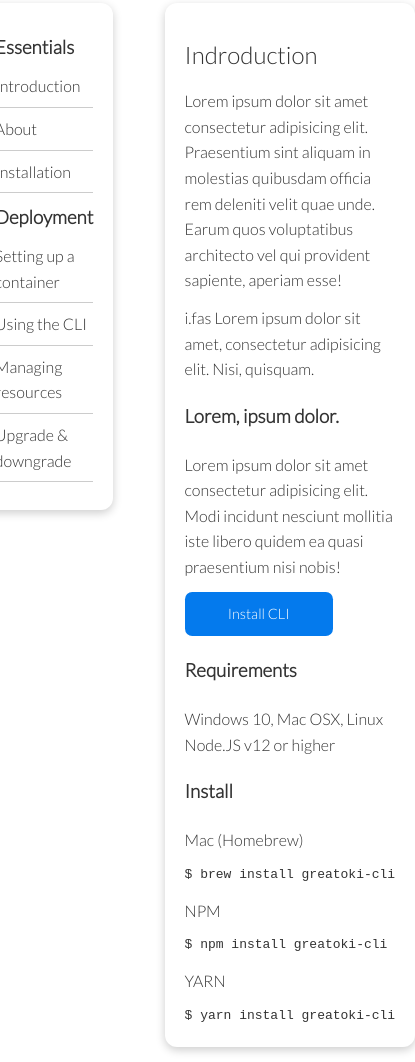
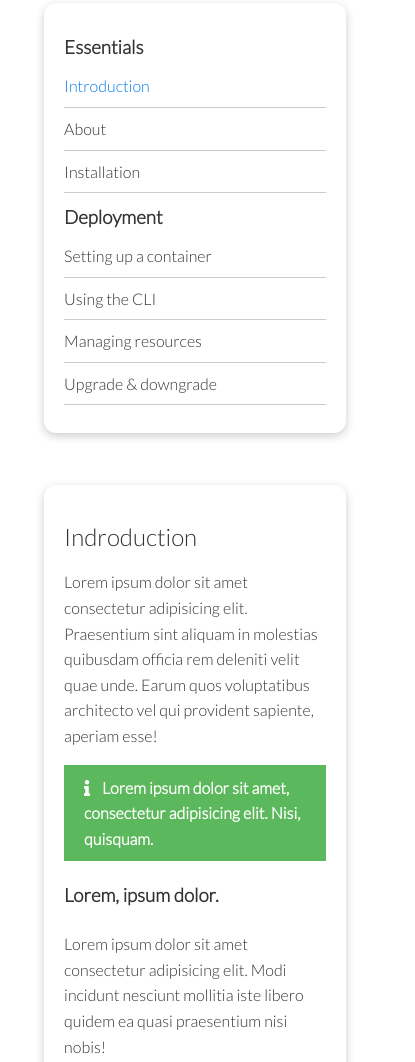
Before and after one commit to bytefulness/greatoki, a website: page docs.html in a window 390 px wide. Shown: the part 730-1792 px from the top of the page, 415 px wide, since content can reach past the window. Drawn offline with Linux system fonts and the light colour scheme.

Commit message:
Completed docs.html And Added Responsiveness
Completed responsive design for docs.html, features.html

```diff
--- a/docs.html
+++ b/docs.html
@@ -56,7 +56,7 @@
           <nav>
             <ul class="aside__nav">
               <li class="nav__item">
-                <a href="#" class="nav__link">Introduction</a>
+                <a href="#" class="nav__link text--primary">Introduction</a>
               </li>
               <li class="nav__item">
                 <a href="#" class="nav__link">About</a>
@@ -95,7 +95,7 @@
             aperiam esse!
           </p>
           <div class="alert alert--success">
-            i.fas <fa-info></fa-info>Lorem ipsum dolor sit amet, consectetur
+            <i class="fas fa-info"></i>Lorem ipsum dolor sit amet, consectetur
             adipisicing elit. Nisi, quisquam.
           </div>
           <h3>Lorem, ipsum dolor.</h3>
--- a/src/scss/1-base/_base.scss
+++ b/src/scss/1-base/_base.scss
@@ -43,3 +43,10 @@ img {
   width: 100%;
   height: auto;
 }
+
+code,
+pre {
+  background: #333;
+  color: $color-light;
+  padding: 0.8rem;
+}
--- a/src/scss/1-base/_utility.scss
+++ b/src/scss/1-base/_utility.scss
@@ -27,6 +27,28 @@
 
 .xl {
   font-size: 4rem;
+}
+
+// Alert
+.alert {
+  background-color: $color-light;
+  padding: 10px 20px;
+  font-weight: bold;
+  margin: 1rem 0;
+
+  & i {
+    margin-right: 0.75rem;
+  }
+
+  &--success {
+    background-color: $success-color;
+    color: $color-light;
+  }
+
+  &--error {
+    background-color: $error-color;
+    color: $color-light;
+  }
 }
 
 .flex {
@@ -71,7 +93,9 @@
   section.stats .grid,
   section.cli .grid,
   section.cloud .grid,
-  footer.footer .grid {
+  footer.footer .grid,
+  main section.features-main .grid,
+  main.docs-main .grid {
     grid-template-columns: 1fr;
     grid-template-rows: 1fr;
   }
--- a/src/scss/1-base/_variables.scss
+++ b/src/scss/1-base/_variables.scss
@@ -4,6 +4,8 @@ $dark: #002240;
 $light: #f4f4f4;
 $color-light: #fff;
 $link: #fff;
+$success-color: #5cb85c;
+$error-color: #d9434f;
 
 $font-stack: 'Lato', sans-serif;
 
--- a/src/scss/2-components/_buttons.scss
+++ b/src/scss/2-components/_buttons.scss
@@ -40,3 +40,16 @@
   background: transparent;
   border: 1px solid $color-light;
 }
+
+// Text Color
+.text--primary {
+  color: $primary !important;
+}
+
+.text--secondary {
+  color: $secondary;
+}
+
+.text--dark {
+  color: $dark;
+}
--- a/src/scss/3-layouts/docs/_main-area.scss
+++ b/src/scss/3-layouts/docs/_main-area.scss
@@ -1,3 +1,14 @@
+.docs-head {
+  @include tablet {
+    & {
+      text-align: center;
+    }
+    & img {
+      justify-self: center;
+    }
+  }
+}
+
 .docs-main {
   & .grid {
     grid-template-columns: 1fr 2fr;
--- a/src/scss/3-layouts/features/_header.scss
+++ b/src/scss/3-layouts/features/_header.scss
@@ -1,4 +1,4 @@
-.feature-head {
+.features-head {
   img {
     width: 200px;
     justify-self: flex-end;
--- a/src/scss/3-layouts/features/_main-area.scss
+++ b/src/scss/3-layouts/features/_main-area.scss
@@ -1,3 +1,14 @@
+.features-head {
+  @include tablet {
+    & {
+      text-align: center;
+    }
+    & img {
+      justify-self: center;
+    }
+  }
+}
+
 .features-main {
   & .card > i {
     margin-right: 1.25rem;
@@ -14,4 +25,11 @@
   & .card:nth-child(2) {
     grid-column: 1 / span 2;
   }
+
+  @include tablet {
+    & .card:first-child,
+    & .card:nth-child(2) {
+      grid-column: 1;
+    }
+  }
 }
```
Also changed, not shown: features.html (+1 -1 lines), dist/main.css, 1 other file.
